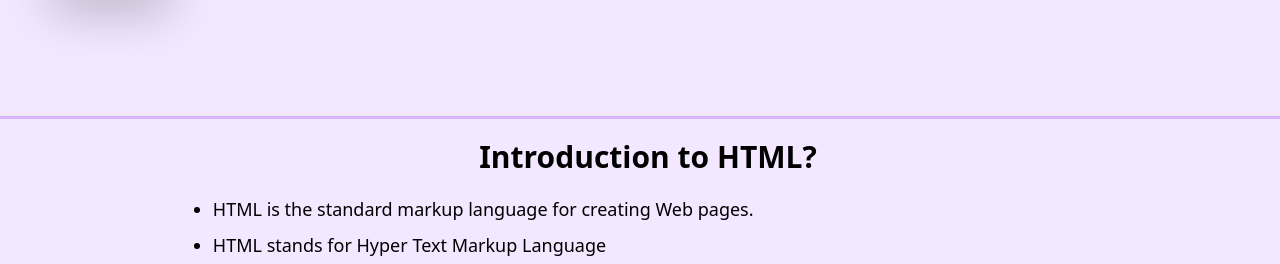
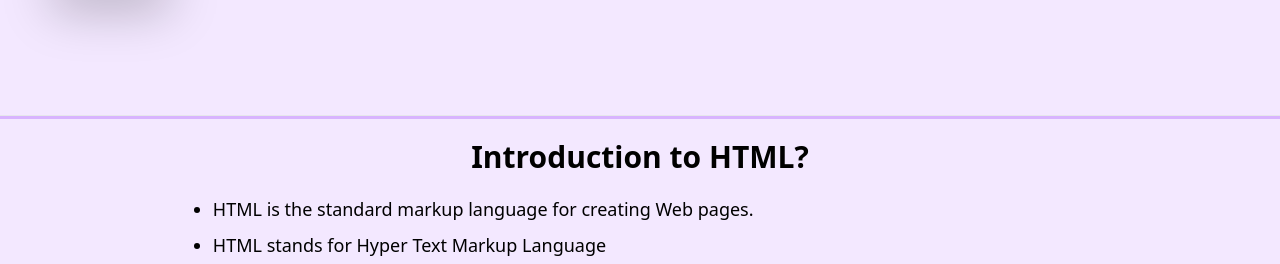
Before and after one commit to lakshaykamat/code-land, a website built with Vite: page index.html in a window 1280 px wide. Shown: the part 517-781 px from the top of the page. Built offline with nearby package versions, Linux system fonts and the light colour scheme; a script that the page names is missing.

Commit message:
h1 is now center

```diff
--- a/index.html
+++ b/index.html
@@ -67,7 +67,7 @@
 <hr class="h-1 bg-purple-300">
 <!-- ----------------------------------------------------HTML------------------------------------------------------------->
 <section class="flex flex-col h-fit w-full items-start lg:items-center">
-    <h2 class=" m-auot mt-5 sm:text-3xl text-2xl font-bold ml-4 text-center w-full">Introduction to HTML?</h2>
+    <h2 class=" m-auto mt-5 sm:text-3xl text-2xl font-bold  text-center w-fit">Introduction to HTML?</h2>
 
     <!-- ----------LIST ITEM ------------>
     <div class="flex justify-center w-fit">
```
